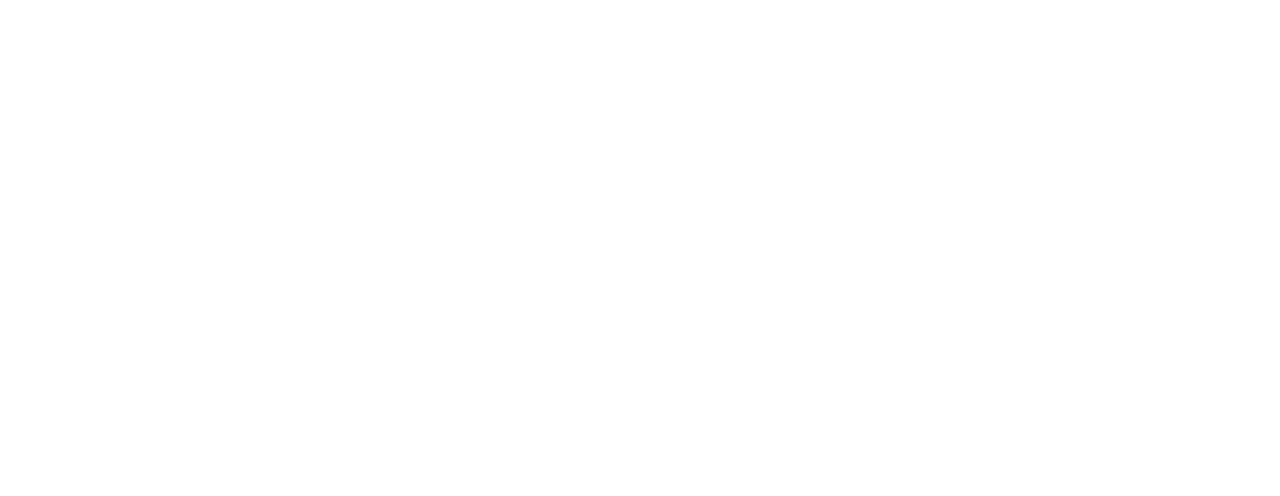
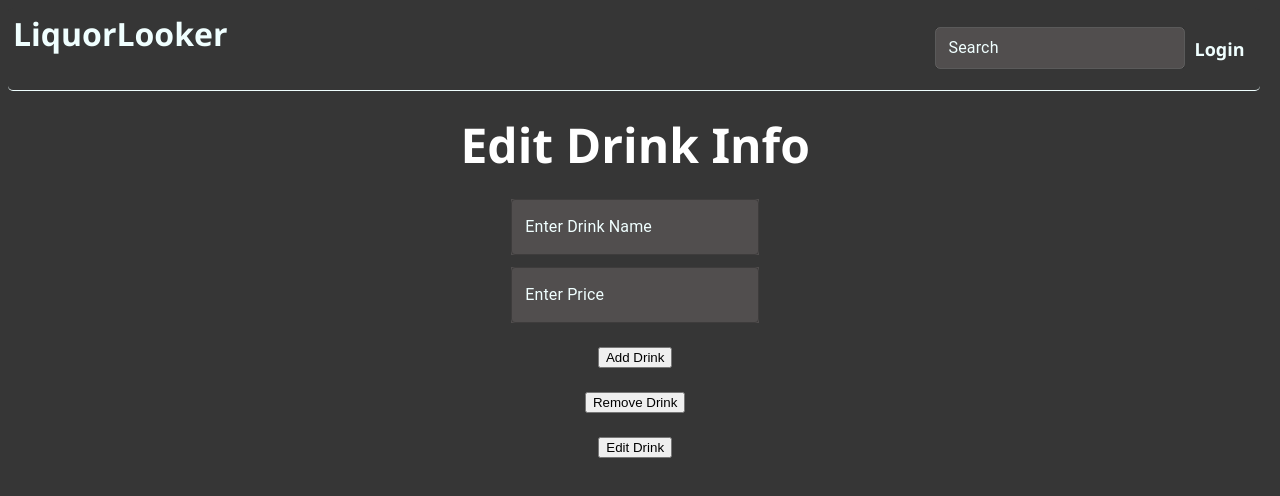
Before and after one commit to xlab-classes/cse442-spring2022-team-liquorlooker, a React (Create React App) app in the folder frontend/: page /editDrinkInfo in a window 1280 px wide. Before the commit this address had no page. Shown: the top 496 px of the page. Built offline with nearby package versions, Linux system fonts and the light colour scheme.

Commit message:
Edited Inventory Pages and Added GET Request #57

```diff
--- a/frontend/src/App.js
+++ b/frontend/src/App.js
@@ -7,7 +7,7 @@ import DrinkDetail from "./pages/DrinkDetail";
 import Layout from "./components/Navbar/Layout";
 import Registration from "./pages/Registration";
 import BusinessInventory from "./pages/BusinessInventory";
-import AddDrink from "./pages/AddDrink";
+import EditDrinkInfo from "./pages/EditDrinkInfo";
 
 function App() {
   return (
@@ -40,8 +40,8 @@ function App() {
           {/* <Route path="*" element={<NoMatch />} /> */}
         </Route>
 
-        <Route path='/addDrink' element={<Layout />}>
-          <Route index element={<AddDrink />} />
+        <Route path='/editDrinkInfo' element={<Layout />}>
+          <Route index element={<EditDrinkInfo />} />
           {/* <Route path="*" element={<NoMatch />} /> */}
         </Route>
         {/* <Route path="*" element={<NoMatch/>}/> */}
--- /dev/null
+++ b/frontend/src/hooks/use-store-data.js
@@ -0,0 +1,33 @@
+import { useEffect, useState } from "react";
+
+const useStoreData = (storeName) => {
+  const [storeData, setStoreData] = useState([]);
+
+  console.log(storeData);
+  const fetchStoreData = async () => {
+    var axios = require('axios');
+
+    var config = {
+      method: 'get',
+      url: 'http://localhost:3000/drinkPrice/getStoreInventory?storeName=' + storeName,
+      headers: {}
+    };
+
+    axios(config)
+    .then(function (response) {
+      console.log(JSON.stringify(response.data));
+      setStoreData(response.data);
+    })
+    .catch(function (error) {
+      console.log(error);
+    });
+  }
+
+  useEffect(() => {
+    fetchStoreData();
+  }, [storeName]);
+
+  return storeData;
+};
+
+export default useStoreData;
--- a/frontend/src/pages/BusinessInventory.js
+++ b/frontend/src/pages/BusinessInventory.js
@@ -3,20 +3,19 @@ import { Link } from "react-router-dom";
 import styles from "../styles/BusinessInventory.module.css";
 import { Helmet } from "react-helmet";
 import { TableContainer,Table,TableHead,TableRow,TableBody,TableCell } from "@mui/material";
-
-function createData(drinkName, price, percentage) {
-  return { drinkName, price, percentage};
-}
-
-const rows = [
-  createData('Everclear 750ml', 21.59, 60),
-  createData('Blue Light 18pk', 14.99, 4.5),
-  createData('Titos 375ml', 13.99, 40),
-  createData('Pink Whitney 750ml', 10.99, 35),
-  createData('Jose Cuervo 750ml', 26.99, 40),
-];
+import useStoreData from "../hooks/use-store-data";
 
 const BusinessInventory = () => {
+  function createData(drinkName, price) {
+    return { drinkName, price };
+  }
+
+  const rows = [];
+  const storeData = useStoreData("Premier");
+  storeData.forEach(element => {
+    rows.push(createData(element.drinkName, element.drinkPrice))
+  });
+
   return(
     <main>
       <Helmet>
@@ -24,22 +23,21 @@ const BusinessInventory = () => {
       </Helmet>
       <div>
         <h1>
-          <span className={styles.StoreName}>Store Name</span>
+          <span className={styles.StoreName}>Premier</span>
         </h1>
       </div>
       <div>
         <h2>
-          <span className={styles.Location}>Location</span>
+          <span className={styles.Location}>3900 Maple Rd, Amherst, NY 14226</span>
         </h2>
       </div>
       <div>
       <TableContainer className={styles.Table}>
-      <Table sx={{ maxWidth: 650, backgroundColor: "#514E4E", border: "1.5px solid black"}}aria-label="drink table">
+      <Table sx={{ maxWidth: 550, backgroundColor: "#514E4E", border: "1.5px solid black"}}aria-label="drink table">
         <TableHead>
           <TableRow>
             <TableCell sx={{color: "white", fontFamily: 'Segoe UI'}}>Drink Name</TableCell>
-            <TableCell sx={{color: "white", fontFamily: 'Segoe UI'}} align="center">Price&nbsp;($$$)</TableCell>
-            <TableCell sx={{color: "white", fontFamily: 'Segoe UI'}} align="center">Abv&nbsp;(%)</TableCell>
+            <TableCell sx={{color: "white", fontFamily: 'Segoe UI'}} align="right">Price&nbsp;($$$)</TableCell>
           </TableRow>
         </TableHead>
         <TableBody>
@@ -51,8 +49,7 @@ const BusinessInventory = () => {
               <TableCell sx={{color: "white"}} component="th" scope="row">
                 {row.drinkName}
               </TableCell>
-              <TableCell sx={{color: "white"}} align="center">{row.price}</TableCell>
-              <TableCell sx={{color: "white"}} align="center">{row.percentage}</TableCell>
+              <TableCell sx={{color: "white"}} align="right">{row.price}</TableCell>
             </TableRow>
           ))}
         </TableBody>
@@ -60,9 +57,9 @@ const BusinessInventory = () => {
     </TableContainer>
 
     </div>
-      <div className={styles.AddDrink}>
-        <Link to="/addDrink">
-          <button type="submit">Add Drink</button>
+      <div className={styles.EditDrink}>
+        <Link to="/editDrinkInfo">
+          <button type="submit">Edit Drink Info</button>
         </Link>
       </div>
     </main>
--- a/frontend/src/pages/AddDrink.js
+++ b/frontend/src/pages/EditDrinkInfo.js
@@ -1,10 +1,10 @@
 import React from "react";
 import { Link } from "react-router-dom";
 import { Helmet } from "react-helmet";
-import styles from "../styles/AddDrink.module.css";
+import styles from "../styles/EditDrinkInfo.module.css";
 import { TextField } from "@mui/material";
 
-const AddDrink = () => {
+const EditDrinkInfo = () => {
   return(
     <main>
       <Helmet>
@@ -12,7 +12,7 @@ const AddDrink = () => {
       </Helmet>
       <div>
         <h1>
-          <span className={styles.AddDrink}>Add Drink</span>
+          <span className={styles.EditDrink}>Edit Drink Info</span>
         </h1>
       </div>
 
@@ -42,26 +42,25 @@ const AddDrink = () => {
         </div>
       </div>
 
-      <div className={styles.AbvLocation}>
-        <div className={styles.Abv}>
-          <TextField
-            label="Enter Alcohol Percentage"
-            variant="outlined"
-            size="normal"
-            InputLabelProps={{
-              style: { color: "azure" },
-            }}
-          />
-        </div>
-      </div>
-
       <div className={styles.AddDrinkButton}>
         <Link to="/businessInventory">
           <button type="submit">Add Drink</button>
+        </Link>
+      </div>
+
+      <div className={styles.RemoveDrinkButton}>
+        <Link to="/businessInventory">
+          <button type="submit">Remove Drink</button>
+        </Link>
+      </div>
+
+      <div className={styles.EditDrinkButton}>
+        <Link to="/businessInventory">
+          <button type="submit">Edit Drink</button>
         </Link>
       </div>
     </main>
   );
 };
 
-export default AddDrink;
+export default EditDrinkInfo;
--- a/frontend/src/styles/BusinessInventory.module.css
+++ b/frontend/src/styles/BusinessInventory.module.css
@@ -2,7 +2,7 @@
   display: flex;
   align-items: center;
   justify-content: center;
-  font-size: 48px;
+  font-size: 54px;
   color: rgba(255,255,255,1);
   font-family:'Segoe UI', 'Tahoma', 'Geneva', 'Verdana', 'sans-serif';
 }
@@ -11,7 +11,7 @@
   display: flex;
   align-items: center;
   justify-content: center;
-  font-size: 36px;
+  font-size: 24px;
   color: rgba(255,255,255,1);
   font-family:'Segoe UI', 'Tahoma', 'Geneva', 'Verdana', 'sans-serif';
 }
@@ -22,7 +22,7 @@
   justify-content: center;
 }
 
-.AddDrink{
+.EditDrink{
   display: flex;
   align-items: center;
   justify-content: center;
--- a/frontend/src/styles/AddDrink.module.css
+++ b/frontend/src/styles/EditDrinkInfo.module.css
@@ -1,4 +1,4 @@
-.AddDrink{
+.EditDrink{
   display: flex;
   align-items: center;
   justify-content: center;
@@ -7,19 +7,19 @@
   font-family:'Segoe UI', 'Tahoma', 'Geneva', 'Verdana', 'sans-serif';
 }
 
-.DrinkName, .Price, .Abv{
+.DrinkName, .Price{
   padding-bottom: 12px;
   background-color: #514E4E;
   background-clip: content-box;
 }
 
-.DrinkNameLocation, .PriceLocation, .AbvLocation{
+.DrinkNameLocation, .PriceLocation{
   display: flex;
   align-items: center;
   justify-content: center;
 }
 
-.AddDrinkButton{
+.EditDrinkButton, .AddDrinkButton, .RemoveDrinkButton{
   display: flex;
   align-items: center;
   justify-content: center;
```
